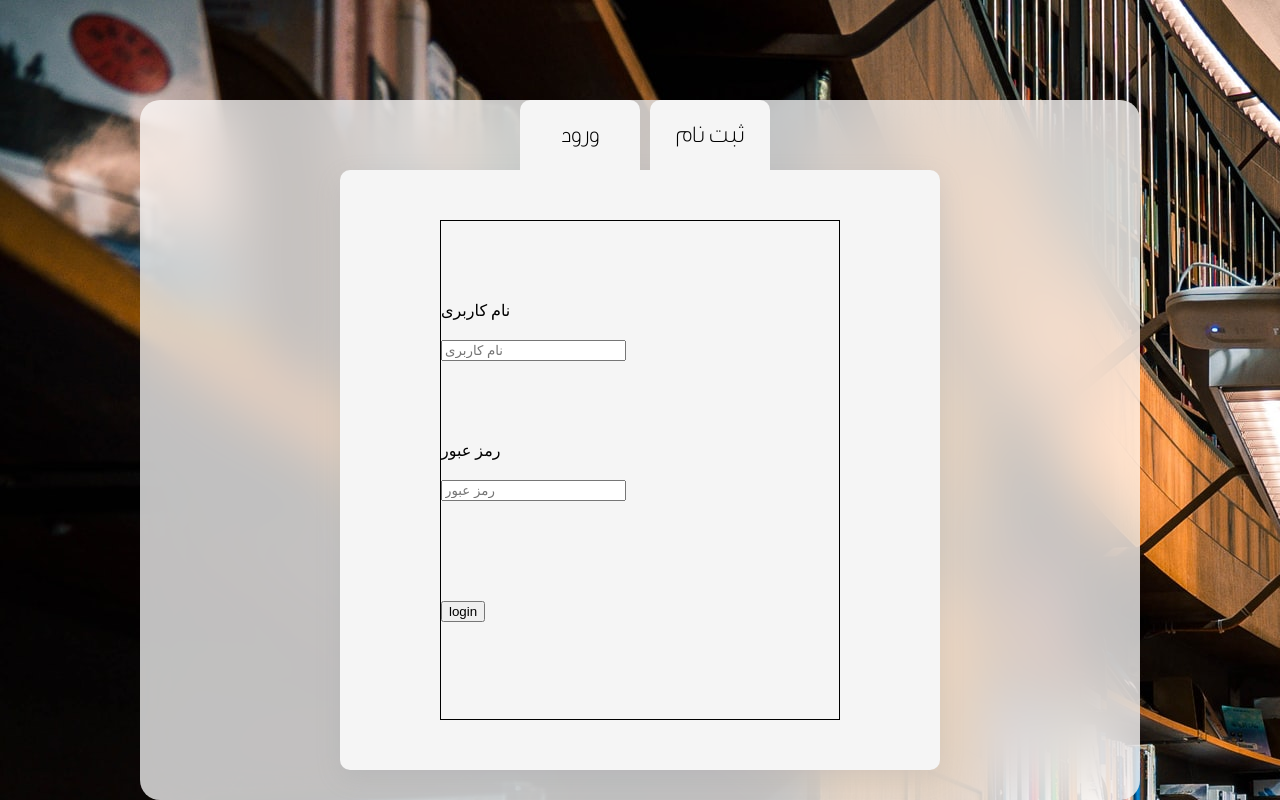
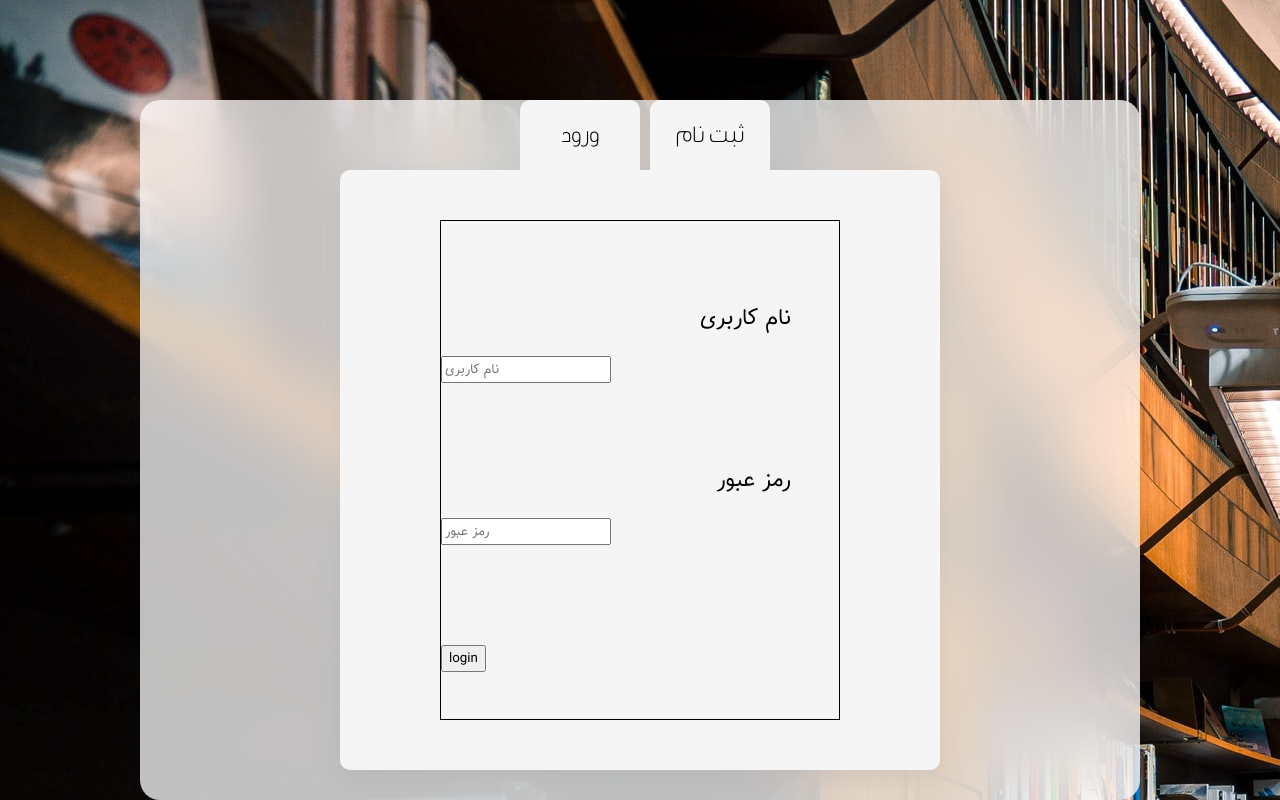
Before and after one commit to alivarastepour/LMS, a React (Create React App) app in the folder front-end/: page / in a window 1280 px wide. Built offline with nearby package versions, Linux system fonts and the light colour scheme; the HTML template or start-up script is replaced by a standard one.

Commit message:
more sign-in styles

```diff
--- a/front-end/src/Components/Sign-in/sign-in.css
+++ b/front-end/src/Components/Sign-in/sign-in.css
@@ -1,8 +1,13 @@
+*{
+    font-family: 'Tanha', sans-serif;
+}
 .flex-item{
-    width: 250px;
+    width: 350px;
 }
 .label{
     margin-top: 80px;
+    direction: rtl;
+    font-size: 1.4rem;
 }
 .input{
     margin-top: 20px;
@@ -10,3 +15,15 @@
 .submit{
     padding-top: 100px;
 }
+.inp{
+    width: 350px;
+    height: 40px;
+    border: none;
+    outline: none;
+    border-radius: 10px;
+    font-size: 1.0rem;
+    text-align: center;
+}
+.inp:hover{
+    background-color: #fefefec7;
+}
```
